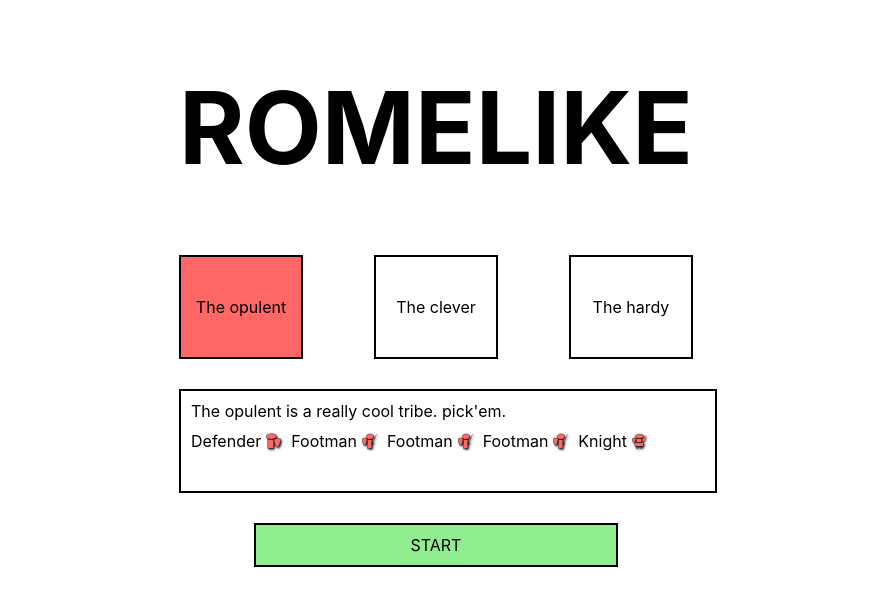
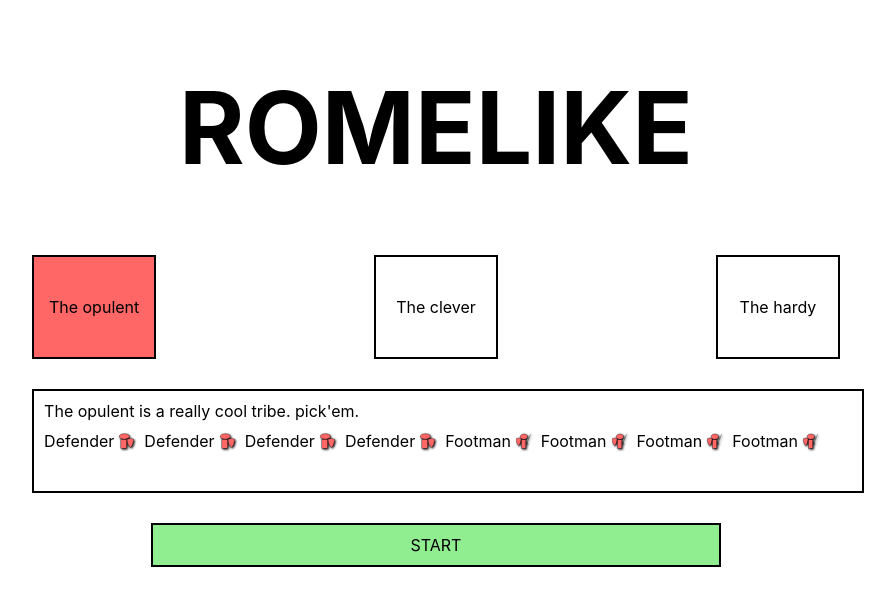
Before and after one commit to jensa/react-rome, a React (Create React App) app: page / in a window 1280 px wide. Both pictures are taken after a click on the element "The opulent". Shown: the top 606 px of the page, without its empty margins (204-1099 px from the left). Built offline with nearby package versions, Linux system fonts and the light colour scheme.

Commit message:
push the rest

```diff
--- a/src/intro.tsx
+++ b/src/intro.tsx
@@ -16,10 +16,13 @@ const IntroScreen: React.FC<{ style?: React.CSSProperties }> = ({ style }) => {
       name: "The opulent",
       deck: [
         getCard(UnitTypes.Defender),
+        getCard(UnitTypes.Defender),
+        getCard(UnitTypes.Defender),
+        getCard(UnitTypes.Defender),
         getCard(UnitTypes.Footman),
         getCard(UnitTypes.Footman),
         getCard(UnitTypes.Footman),
-        getCard(UnitTypes.Knight),
+        getCard(UnitTypes.Footman),
       ],
       color: "hsla(0, 100%, 70%, 1)",
     },
@@ -158,12 +161,11 @@ const TribeInfoBox: React.FC<{ tribe: Tribe }> = ({ tribe }) => {
     >
       <span>{text}</span>
       <div style={{ display: "flex", flexDirection: "row", marginTop: "10px" }}>
-        {tribe.deck.map((card) => {
+        {tribe.deck
+          .filter((e, i, s) => s.indexOf(e) === i)
+          .map((card) => {
             return (
-            <div
-              key={keyString()}
-              style={{ display: "flex", marginRight: "10px" }}
-            >
+              <div key={keyString()} style={{ display: "flex", marginRight: "10px" }}>
                 <span>{UnitTypes[card.unit.type]} </span>
                 <div
                   style={{
--- a/src/worldMap.tsx
+++ b/src/worldMap.tsx
@@ -4,23 +4,14 @@ import forest from "./svg/forest.svg";
 import { useState } from "react";
 import Button from "./button";
 import SceneState, { Scene } from "./sceneState";
-import WorldState, {
-  Map,
-  TerrainSquare,
-  Coord,
-  Enemy,
-  Terrain,
-} from "./worldState";
+import WorldState, { Map, TerrainSquare, Coord, Enemy, Terrain } from "./worldState";
 import BattleState from "./battleState";
 import { enemyName, getRandomInt, hslaDegs } from "./util";
 import generateBattlemap from "./utils/battleMapUtil";
 import { generateDeck } from "./utils/cardUtils";
 
-const mapWidth =
-  Math.max(document.documentElement.clientWidth, window.innerWidth || 0) * 0.8;
-const mapHeight =
-  Math.max(document.documentElement.clientHeight, window.innerHeight || 0) *
-  0.8;
+const mapWidth = Math.max(document.documentElement.clientWidth, window.innerWidth || 0) * 0.8;
+const mapHeight = Math.max(document.documentElement.clientHeight, window.innerHeight || 0) * 0.8;
 
 const coordKey = (i: Coord) => {
   return `${i.x}:${i.y}`;
@@ -34,10 +25,7 @@ const createEnemy = (
 ) => {
   const playerDegs = hslaDegs(playerColor);
   const [offsetMin, offsetMax] = [90 * index - 45, 90 * index];
-  const [enemyDegMin, enemyDegMax] = [
-    playerDegs + offsetMin,
-    playerDegs + offsetMax,
-  ];
+  const [enemyDegMin, enemyDegMax] = [playerDegs + offsetMin, playerDegs + offsetMax];
 
   const enemyDegs = getRandomInt(enemyDegMin, enemyDegMax) % 360;
   return {
@@ -51,11 +39,7 @@ const createEnemy = (
   };
 };
 
-const getEnemies = (
-  defeatedEnemies: Enemy[],
-  offset: Coord,
-  playerColor: string
-) => {
+const getEnemies = (defeatedEnemies: Enemy[], offset: Coord, playerColor: string) => {
   const newCoords = [
     {
       x: offset.x + mapWidth * (1 / 10),
@@ -108,6 +92,8 @@ const WorldMapScreen: React.FC<{}> = () => {
   const [selectedItem, setSelectedItem] = useState("");
   const [selectedEnemy, setSelectedEnemy] = useState<Enemy>();
 
+  const [isDragging, setIsDragging] = useState(false);
+
   return (
     <div style={{ display: "flex", flexDirection: "row", paddingTop: "30px" }}>
       <div style={{ display: "flex", flexDirection: "column" }}>
@@ -118,6 +104,16 @@ const WorldMapScreen: React.FC<{}> = () => {
             height: `${mapHeight}px`,
             width: `${mapWidth}px`,
             border: "1px solid black",
+          }}
+          onMouseMove={(e) => {
+            if (isDragging) setOffsets({ x: offsets.x - e.movementX, y: offsets.y - e.movementY });
+            //mouse moved, are we dragging?
+          }}
+          onMouseDown={(e) => {
+            setIsDragging(true);
+          }}
+          onMouseUp={(e) => {
+            setIsDragging(false);
           }}
         >
           {defeatedEnemies.length > 0 && (
@@ -137,22 +133,14 @@ const WorldMapScreen: React.FC<{}> = () => {
             color="green"
             defeated={false}
             coord={{ x: home.x - offsets.x, y: home.y - offsets.y }}
-            onClick={() =>
-              setSelectedItem(`The village of ${playerTribe.name}. Your home.`)
-            }
+            onClick={() => setSelectedItem(`The village of ${playerTribe.name}. Your home.`)}
           />
           {enemies.map((e) => {
             const { x, y } = e.home;
             return (
               <VillageDrawing
                 key={coordKey({ x: x - offsets.x, y: y - offsets.y }) + e.color}
-                color={
-                  selectedEnemy === e
-                    ? e.color
-                    : e.defeatedAt
-                    ? "lightgray"
-                    : "white"
-                }
+                color={selectedEnemy === e ? e.color : e.defeatedAt ? "lightgray" : "white"}
                 coord={{ x: x - offsets.x, y: y - offsets.y }}
                 defeated={e.defeatedAt !== undefined}
                 onClick={() => {
@@ -165,17 +153,9 @@ const WorldMapScreen: React.FC<{}> = () => {
               />
             );
           })}
-          <MapDrawing
-            map={map}
-            offsets={offsets}
-            onClick={() => setSelectedItem("")}
-          />
+          <MapDrawing map={map} offsets={offsets} onClick={() => setSelectedItem("")} />
         </div>
-        <MoveButtons
-          offsets={offsets}
-          setOffsets={setOffsets}
-          changeScene={changeScene}
-        />
+        <MoveButtons offsets={offsets} setOffsets={setOffsets} changeScene={changeScene} />
       </div>
       <TooltipBox
         selectedItem={selectedItem}
@@ -282,7 +262,9 @@ const MapItem: React.FC<{ i: TerrainSquare }> = ({ i }) => {
         left: `${i.x - i.w}px`,
         height: `${i.h}px`,
         width: `${i.w}px`,
+        pointerEvents: "none",
       }}
+      draggable={false}
     >
       <img
         alt={Terrain[i.t]}
```
Lines whose indentation alone changed are shown as unchanged.
